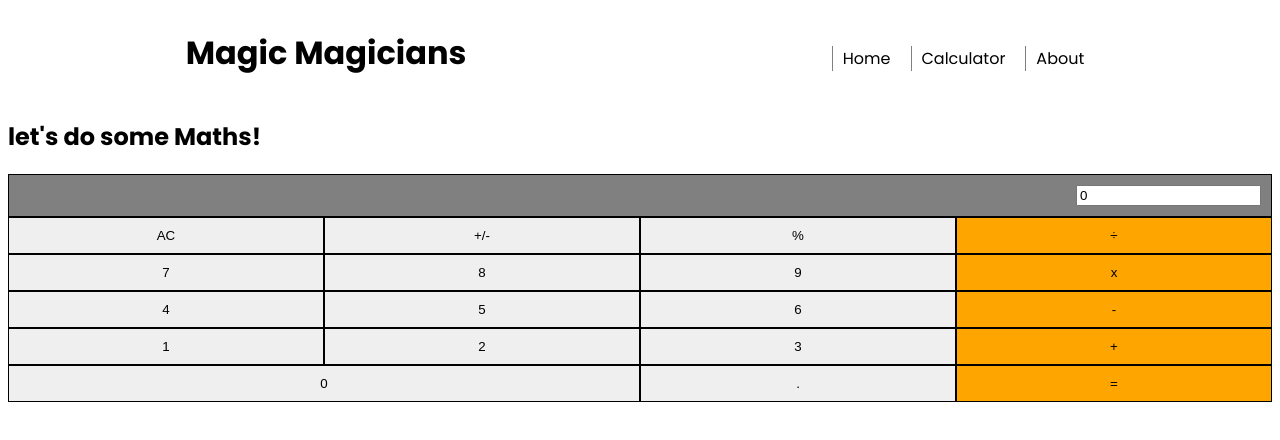
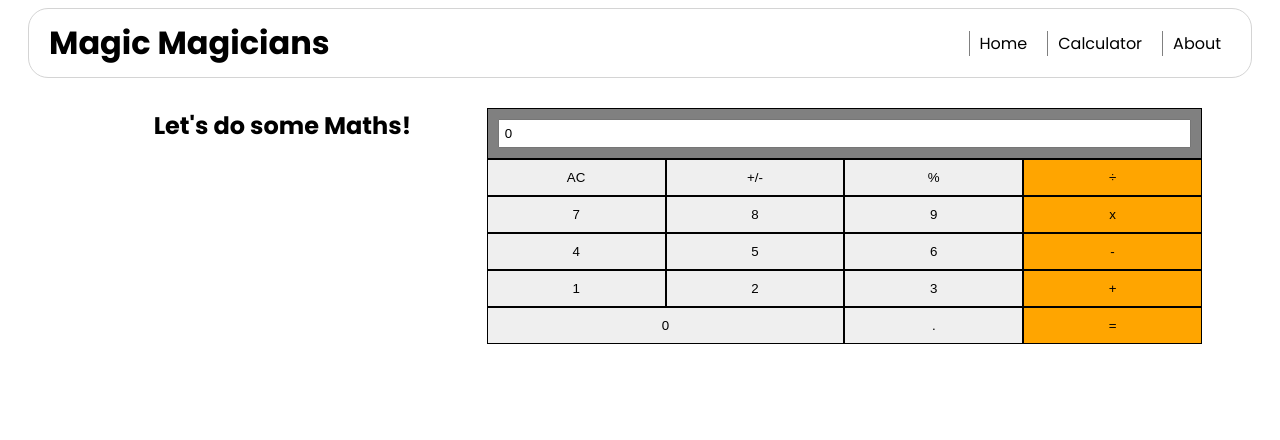
Before and after one commit to KaskMIL/math_magicians, a React (Create React App) app: page /calculator in a window 1280 px wide. Shown: the top 440 px of the page. Built offline with nearby package versions, Linux system fonts and the light colour scheme.

Commit message:
Added CalcuContainer style module

```diff
--- a/src/app.css
+++ b/src/app.css
@@ -42,6 +42,12 @@ body {
   padding: 1rem;
   border: 0.1rem solid black;
   font-size: 1.8rem;
+  width: 100%;
+}
+
+.display input {
+  width: 100%;
+  padding: 0.5rem;
 }
 
 .calcBtn {
@@ -52,4 +58,5 @@ body {
 
 .app {
   width: 100%;
+  padding: 0 2rem;
 }
--- a/src/components/CalcuContainer.js
+++ b/src/components/CalcuContainer.js
@@ -1,13 +1,14 @@
 import React from 'react';
 import Header from './Header';
 import Calculator from './calculator';
+import styles from './styles/CalcuContainer.module.css';
 
 function CalculatorContainer() {
   return (
     <>
       <Header />
-      <main>
-        <h2>let&apos;s do some Maths!</h2>
+      <main className={styles.calcu}>
+        <h2>Let&apos;s do some Maths!</h2>
         <Calculator />
       </main>
     </>
--- /dev/null
+++ b/src/components/styles/CalcuContainer.module.css
@@ -0,0 +1,19 @@
+.calcu {
+  display: flex;
+  justify-content: space-between;
+  align-items: stretch;
+  height: 60vh;
+  padding: 3rem 5rem;
+}
+
+.calcu h2 {
+  padding: 0;
+  margin: 0;
+  width: 40%;
+  text-align: center;
+}
+
+.calcu > div {
+  width: 70%;
+  height: 100%;
+}
--- a/src/components/styles/Header.module.css
+++ b/src/components/styles/Header.module.css
@@ -1,8 +1,16 @@
 .header {
   display: flex;
-  justify-content: space-around;
-  align-items: baseline;
+  justify-content: space-between;
+  align-items: center;
   width: 100%;
+  padding: 1rem 2rem;
+  border: 1px solid rgb(212, 212, 212);
+  border-radius: 2rem;
+}
+
+.header h1 {
+  margin: 0;
+  padding: 0;
 }
 
 .header nav ul {
```
